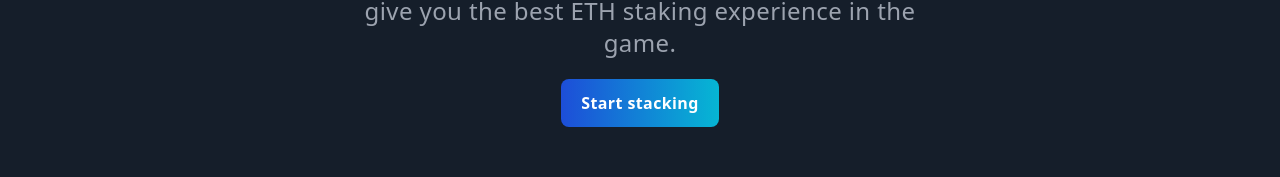
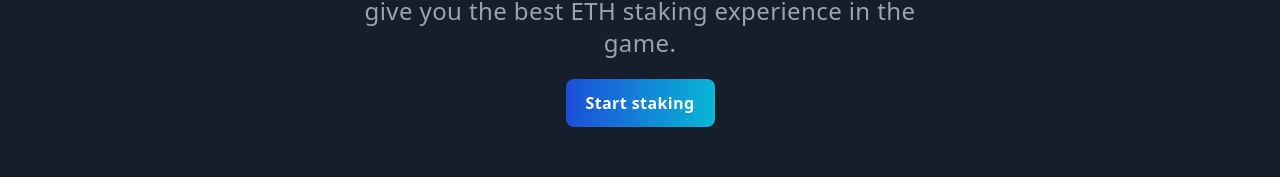
Before and after one commit to Junkiez/STAKEWISE, a React (Vite) app: page / in a window 1280 px wide. Shown: the part 457-634 px from the top of the page. Built offline with nearby package versions, Linux system fonts and the light colour scheme.

Commit message:
Update App.tsx

```diff
--- a/src/App.tsx
+++ b/src/App.tsx
@@ -146,7 +146,7 @@ function App() {
                     game.</p>
                 <button
                     className="px-5 text-md font-bold m-5 py-3 text-white duration-150 rounded-lg bg-gradient-to-r from-blue-700 to-cyan-500 hover:from-blue-500 hover:to-cyan-700 active:shadow-lg">
-                    Start stacking
+                    Start staking
                 </button>
             </header>
             <main className="flex flex-col items-center justify-center max-w-[400px] md:max-w-[100%]">
```
